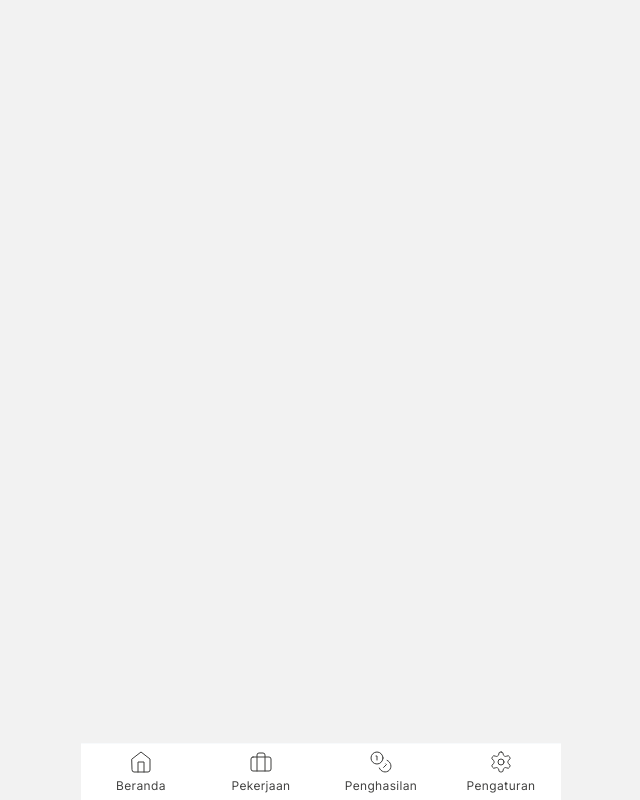
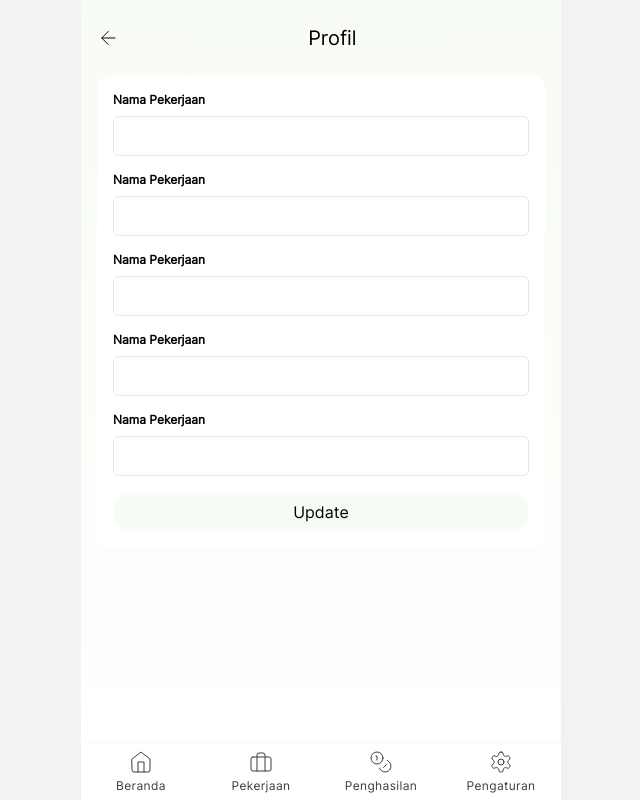
Before and after one commit to onlyhasbi/app-clove-comodity-mobile, a React (Create React App) app: page /profile in a window 1280 px wide. Shown: the whole page, without its empty margins (319-959 px from the left). Built offline with nearby package versions, Linux system fonts and the light colour scheme.

Commit message:
add page profil

```diff
--- a/src/App.tsx
+++ b/src/App.tsx
@@ -9,17 +9,7 @@ import Penghasilan from "./pages/Penghasilan";
 /* Core CSS required for Ionic components to work properly */
 import "@ionic/react/css/core.css";
 
-/* Basic CSS for apps built with Ionic */
-// import "@ionic/react/css/normalize.css";
-// import "@ionic/react/css/structure.css";
-// import "@ionic/react/css/typography.css";
-/* Optional CSS utils that can be commented out */
-// import "@ionic/react/css/display.css";
-// import "@ionic/react/css/flex-utils.css";
-// import "@ionic/react/css/float-elements.css";
-// import "@ionic/react/css/padding.css";
-// import "@ionic/react/css/text-alignment.css";
-// import "@ionic/react/css/text-transformation.css";
+
 /* Theme variables */
 import Login from "./pages/auth/LoginPage";
 import "./theme/index.css";
@@ -30,6 +20,7 @@ import RegistrasiPedagangPage from "./pages/auth/RegistrasiPedagangPage";
 import {Briefcase, Coins, Home, Settings} from "lucide-react";
 import Pengaturan from "./pages/Pengaturan";
 import DetailPekerjaan from "../src/pages/DetailPekerjaan";
+import Profile from "./pages/Profile";
 
 setupIonicReact();
 
@@ -37,6 +28,8 @@ const PagesWithoutNavBar = ["/login",
     '/pilih-registrasi',
     '/registrasi-petani',
     '/registrasi-pedagang',
+    '/pekerjaan/:id',
+    '/profil',
 ];
 
 const App: React.FC = () => {
@@ -79,6 +72,7 @@ const MainTabs = () => {
                 <Route exact path="/registrasi-petani" render={() => <RegistrasiPetaniPage/>}/>
                 <Route exact path="/registrasi-pedagang" render={() => <RegistrasiPedagangPage/>}/>
                 <Route exact path="/pekerjaan/:id" render={() => <DetailPekerjaan/>}/>
+                <Route exact path="/profile" render={() => <Profile/>}/>
                 <Route exact path="/beranda">
                     <Beranda/>
                 </Route>
--- a/src/pages/Pengaturan.tsx
+++ b/src/pages/Pengaturan.tsx
@@ -3,7 +3,6 @@ import React, {ReactElement} from "react";
 import ProfilHeader from "../components/molecules/ProfilHeader";
 import {ChevronRight, Contact, LogOut, Settings, User} from "lucide-react";
 import {useHistory} from "react-router-dom";
-import {Button} from "react-query/types/devtools/styledComponents";
 
 
 const Pengaturan: React.FC = () => {
@@ -13,18 +12,18 @@ const Pengaturan: React.FC = () => {
     return (<IonPage>
         <IonContent fullscreen>
             <ProfilHeader title={"Ismail Marjuki"} description={"085211818885"} additional={<div>
-                <button className={"py-2 px-3 text-xs border-[1px] border-green-600 rounded-md "}>Sedang Bekerja</button>
+                <button className={"py-2 px-3 text-xs border-[1px] border-green-600 rounded-md "}>Sedang Bekerja
+                </button>
             </div>}/>
             <div className="space-y-4 bg-white py-8 px-8 mx-4 rounded-xl ">
 
                 <ItemMenu title={"Profil"}
                           icon={<User className={"w-5 h-5"} strokeWidth={1}/>}
-                          handleClick={() => history.replace("/profil")}
+                          handleClick={() => history.replace("/profile")}
                 />
 
                 <ItemMenu title={"Admin"}
                           icon={<Contact className={"w-5 h-5"} strokeWidth={1}/>}
-                          handleClick={() => history.replace("/admin")}
                 />
 
                 <ItemMenu title={"Versi 1.0.0"}
--- /dev/null
+++ b/src/pages/Profile.tsx
@@ -0,0 +1,47 @@
+import React from "react";
+import {IonContent, IonPage} from "@ionic/react";
+import {ArrowLeft} from "lucide-react";
+import TextHeader from "../../src/components/molecules/TextHeader";
+import {useHistory} from "react-router-dom";
+import {Input} from "../components/ui/input";
+export default function Profile():JSX.Element{
+    const history = useHistory();
+    return <IonPage>
+        <IonContent fullscreen>
+            <div className={"w-full flex items-center mx-auto px-4"}>
+                <ArrowLeft className={"w-6 h-6"} strokeWidth={1} onClick={() => history.replace('/pengaturan') } />
+                <TextHeader title={"Profil"}/>
+            </div>
+
+            <div className="space-y-4 bg-white p-4 mx-4 rounded-xl ">
+                <div className={"text-xs space-y-2"}>
+                    <p className={"font-semibold"}>Nama Pekerjaan</p>
+                    <Input />
+                </div>
+
+                <div className={"text-xs space-y-2"}>
+                    <p className={"font-semibold"}>Nama Pekerjaan</p>
+                    <Input />
+                </div>
+
+                <div className={"text-xs space-y-2"}>
+                    <p className={"font-semibold"}>Nama Pekerjaan</p>
+                    <Input />
+                </div>
+
+                <div className={"text-xs space-y-2"}>
+                    <p className={"font-semibold"}>Nama Pekerjaan</p>
+                    <Input />
+                </div>
+
+                <div className={"text-xs space-y-2"}>
+                    <p className={"font-semibold"}>Nama Pekerjaan</p>
+                    <Input />
+                </div>
+
+                <button className={"w-full bg-[#f7fcf4] rounded-full py-2 px-3"}>Update</button>
+            </div>
+
+        </IonContent>
+    </IonPage>
+}
```
